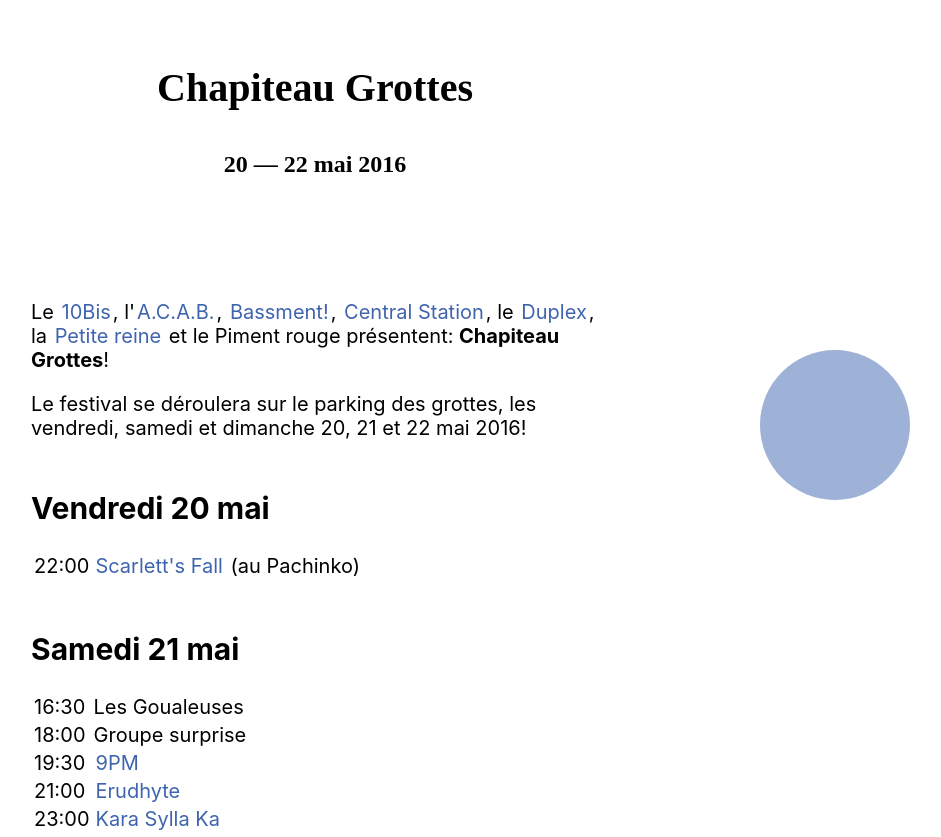
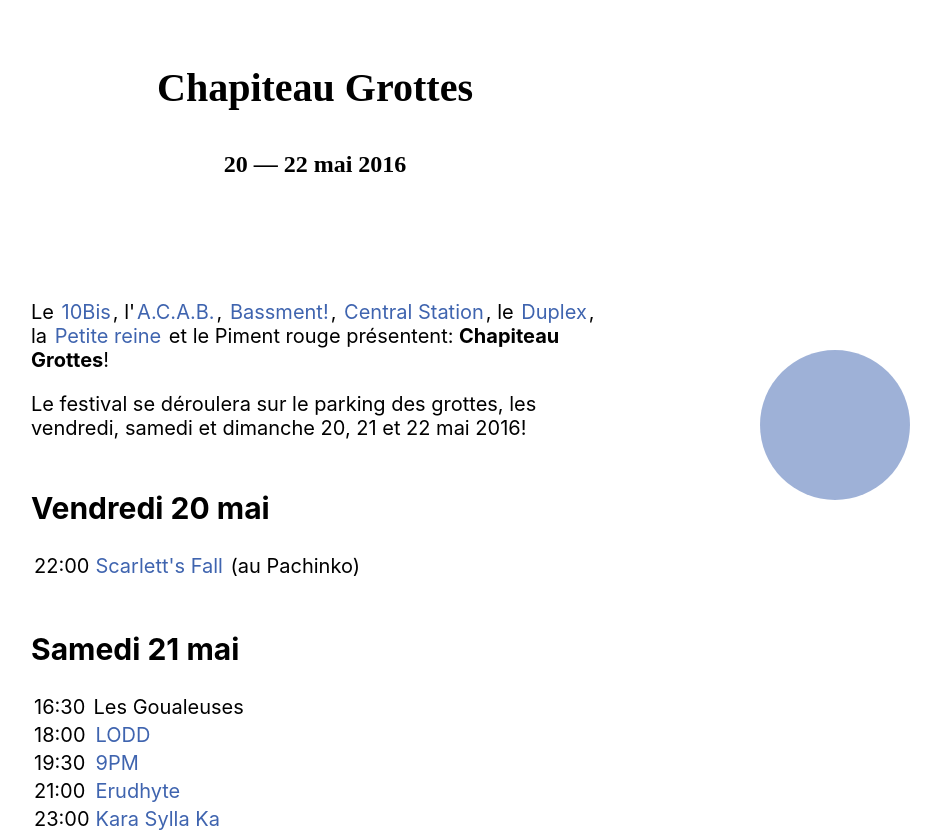
Before and after one commit to larucheio/chapiteaugrottes.ch, a website: page build/index.html in a window 1280 px wide. Shown: the top 837 px of the page, without its empty margins (325-1266 px from the left). Drawn offline with nearby package versions, Linux system fonts and the light colour scheme; files that its build step writes are made by us from their sources; a web font is replaced by a local one.

Commit message:
Add LODD

```diff
--- a/build/index.html
+++ b/build/index.html
@@ -81,7 +81,7 @@
         </tr>
         <tr>
           <td><time datetime="2016-05-21T18:00">18:00</time></td>
-          <td>Groupe surprise</td>
+          <td><a href="https://www.facebook.com/loddgroupe/">LODD</a></td>
         </tr>
         <tr>
           <td><time datetime="2016-05-21T19:30">19:30</time></td>
```
